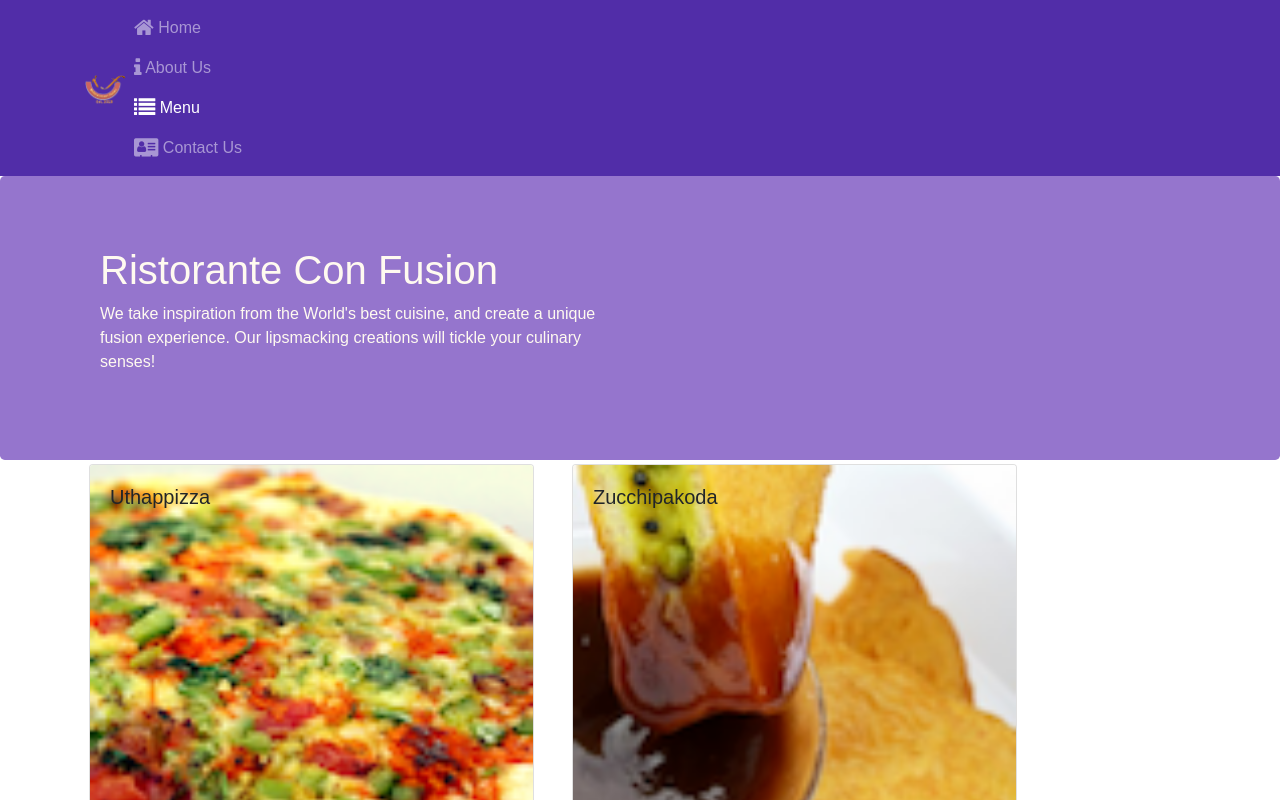
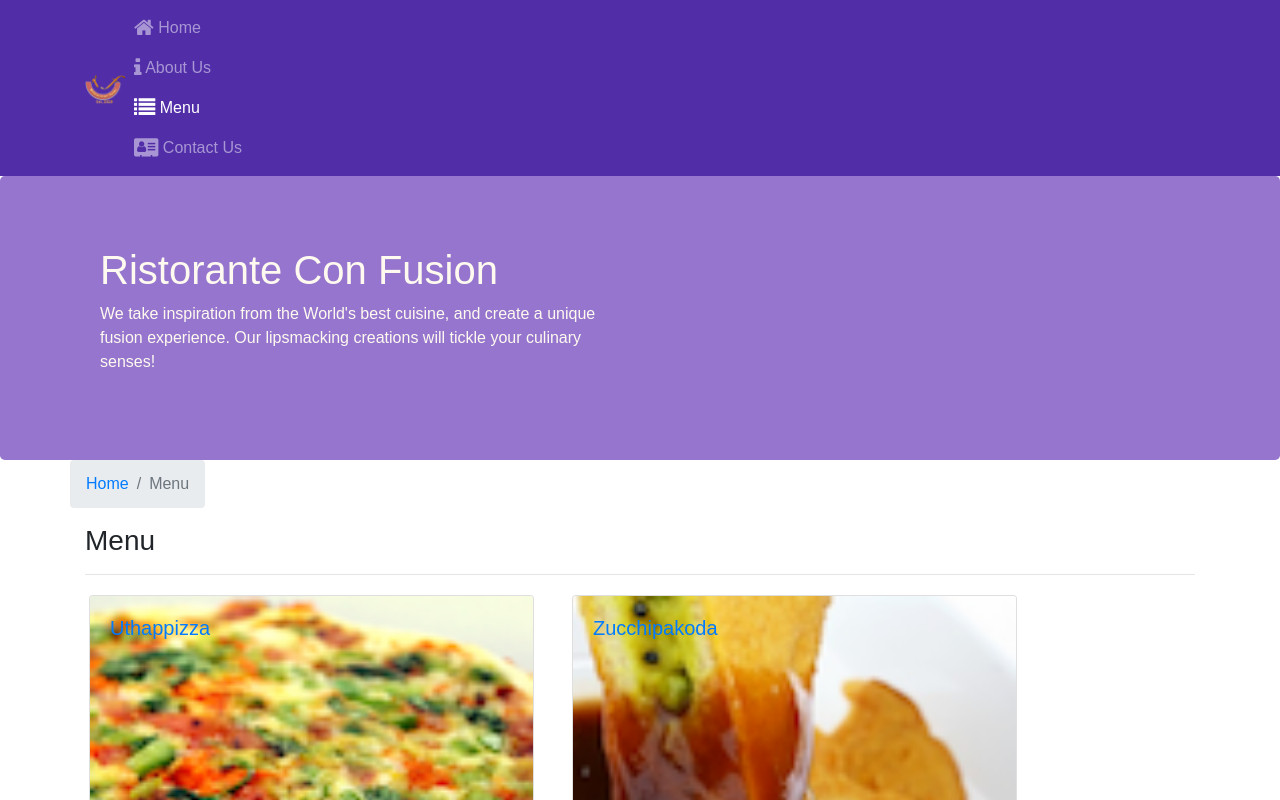
Before and after one commit to DjaMingan/reactMOOC, a React (Create React App) app: page /menu in a window 1280 px wide. Shown: the top 800 px of the page. Built offline with nearby package versions, Linux system fonts and the light colour scheme.

Commit message:
Single Page Application Part 2

```diff
--- a/src/components/ContactComponent.js
+++ b/src/components/ContactComponent.js
@@ -1,8 +1,20 @@
 import React from 'react';
+import { Breadcrumb, BreadcrumbItem } from 'reactstrap';
+import { Link } from 'react-router-dom';
 
 function Contact(props) {
     return(
         <div className="container">
+            <div className="row">
+                <Breadcrumb>
+                    <BreadcrumbItem><Link to='/home'>Home</Link></BreadcrumbItem>
+                    <BreadcrumbItem active>Contact Us</BreadcrumbItem>
+                </Breadcrumb>
+                <div className="col-12">
+                    <h3>Contact Us</h3>
+                    <hr />
+                </div>
+            </div>
             <div className="row row-content">
                 <div className="col-12">
                 <h3>Location Information</h3>
--- a/src/components/DishdetailComponent.js
+++ b/src/components/DishdetailComponent.js
@@ -1,5 +1,6 @@
 import React from 'react';
-import { Card, CardImg, CardText, CardBody, CardTitle } from 'reactstrap';
+import { Card, CardImg, CardText, CardBody, CardTitle, Breadcrumb, BreadcrumbItem } from 'reactstrap';
+import { Link } from 'react-router-dom';
 
   function RenderDish({dish}) {
       return(
@@ -44,10 +45,20 @@
   if (props.dish != null)
     return (
         <div className ="container">
-        <div className = "row">
-          <RenderDish dish={props.dish} />
-          <RenderComments comments={props.dish.comments} />
-        </div>
+          <div className = "row">
+                <Breadcrumb>
+                    <BreadcrumbItem><Link to='/menu'>Menu</Link></BreadcrumbItem>
+                    <BreadcrumbItem active>{props.dish.name}</BreadcrumbItem>
+                </Breadcrumb>
+                <div className="col-12">
+                    <h3>{props.dish.name}</h3>
+                    <hr />
+                </div>
+          </div>
+          <div className = "row">
+              <RenderDish dish={props.dish} />
+              <RenderComments comments={props.comments} />
+          </div>
         </div>
     );
 
--- a/src/components/MainComponent.js
+++ b/src/components/MainComponent.js
@@ -34,12 +34,19 @@
       );
     }
 
+    const DishWithId = ({match}) => {
+        return (
+          <DishDetail dish={this.state.dishes.filter((dish) => dish.id === parseInt(match.params.dishId, 10))[0]} comments={this.state.comments.filter ((comment) => comment.dishId === parseInt(match.params.dishId, 10))}/>
+        );
+    }
+
     return (
       <div>
         <Header />
         <Switch>
           <Route path="/home" component={HomePage} />
           <Route exact path="/menu" component={() => <Menu dishes={this.state.dishes} />} />
+          <Route path="/menu/:dishId" component={DishWithId} />
           <Route exact path="/contactus" component={Contact}/>
           <Redirect to="/home" />
         </Switch>
--- a/src/components/MenuComponent.js
+++ b/src/components/MenuComponent.js
@@ -1,13 +1,16 @@
 import React from 'react';
-import { Card, CardImg, CardImgOverlay, CardTitle } from 'reactstrap';
+import { Card, CardImg, CardImgOverlay, CardTitle, Breadcrumb, BreadcrumbItem } from 'reactstrap';
+import { Link } from 'react-router-dom';
 
   function RenderMenuItem({ dish, onClick }) {
     return(
       <Card>
+        <Link to= {`/menu/${dish.id}`}>
           <CardImg width="100%" src={dish.image} alt={dish.name} />
           <CardImgOverlay>
             <CardTitle>{dish.name}</CardTitle>
           </CardImgOverlay>
+        </Link>
       </Card>
     );
   }
@@ -17,13 +20,23 @@
     const menu = props.dishes.map((dish) => {
         return (
           <div key={dish.id} className="col-12 col-md-5 m-1">
-              <RenderMenuItem dish={dish} onClick={props.onClick} />
+              <RenderMenuItem dish={dish} />
           </div>
         );
     });
 
     return (
         <div className = "container">
+          <div className="row">
+              <Breadcrumb>
+                  <BreadcrumbItem><Link to='/home'>Home</Link></BreadcrumbItem>
+                  <BreadcrumbItem active>Menu</BreadcrumbItem>
+              </Breadcrumb>
+              <div className="col-12">
+                  <h3>Menu</h3>
+                  <hr />
+              </div>
+          </div>
           <div className = "row">
               {menu}
           </div>
```
